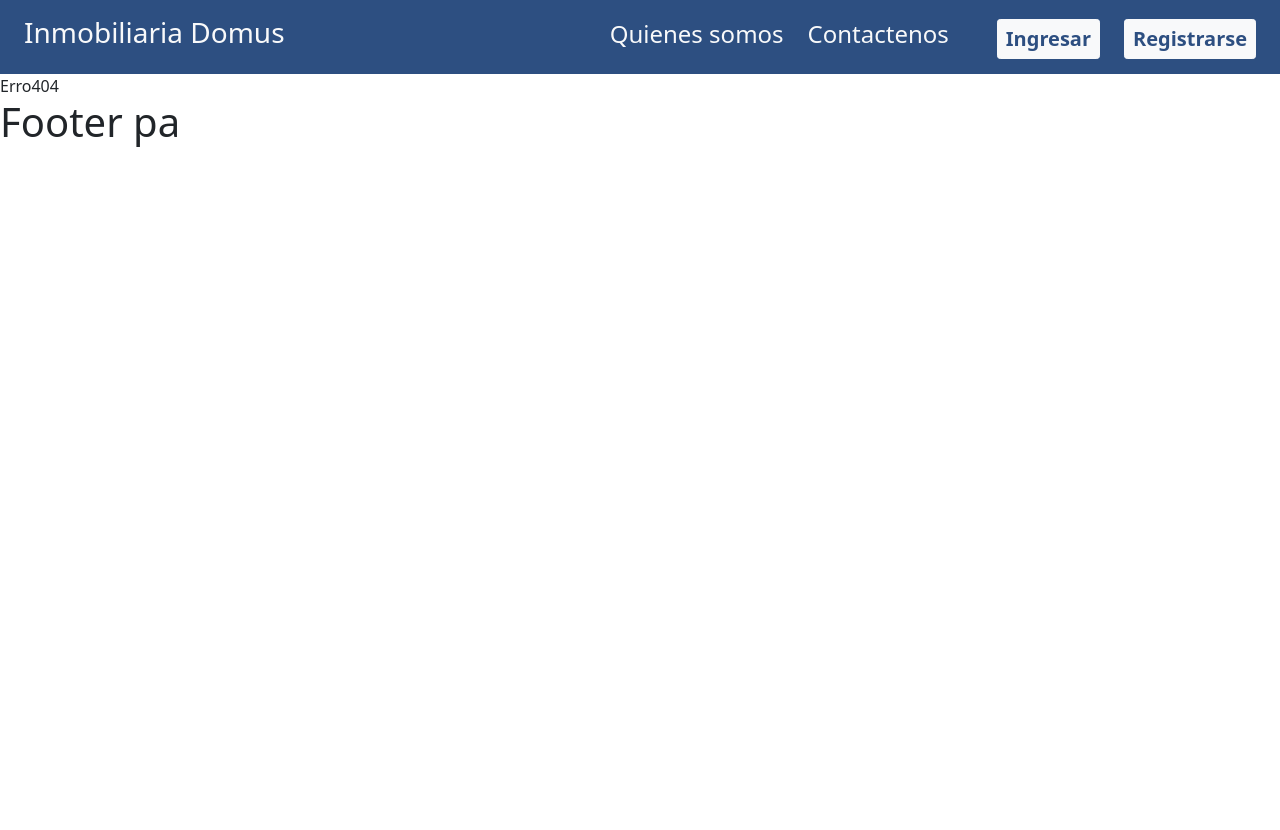
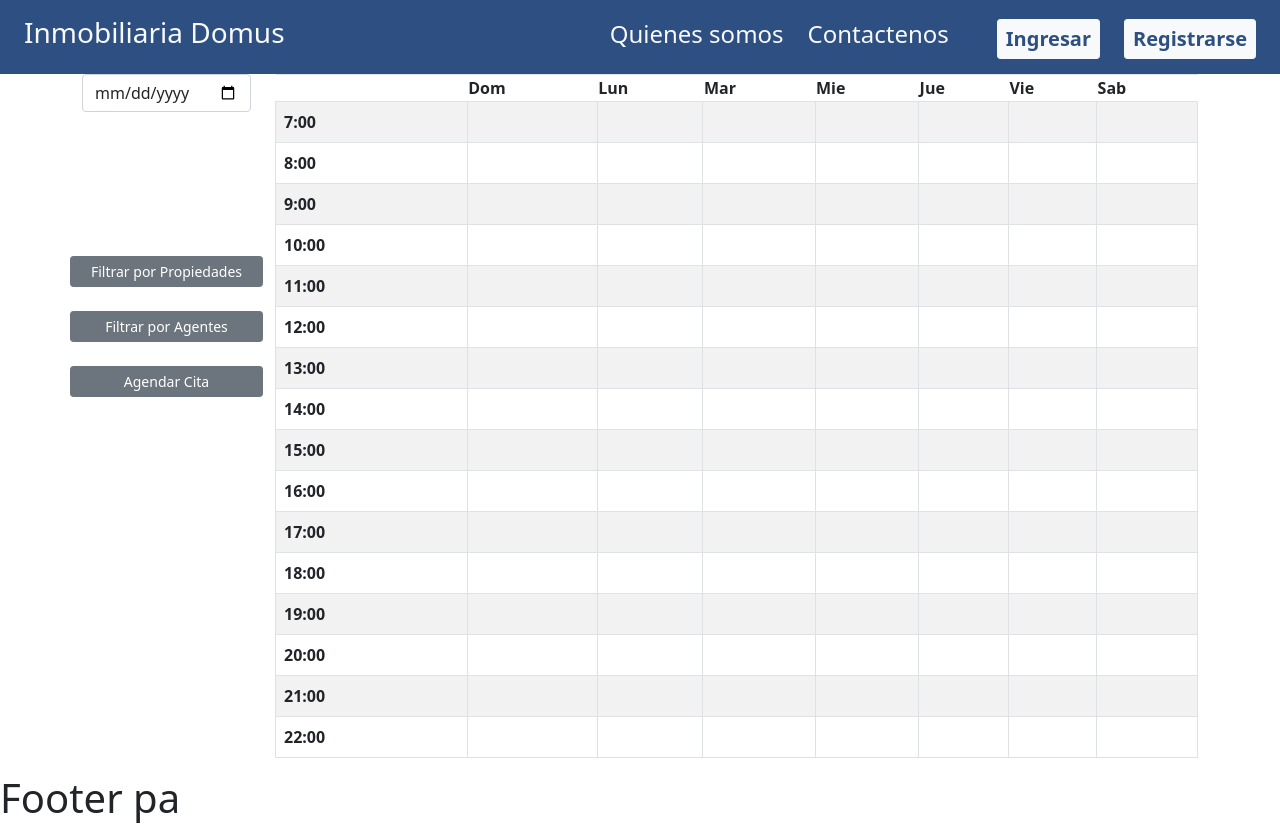
Before and after one commit to joaquindlr/DomusSystem, a React (Create React App) app: page /agenda in a window 1280 px wide. Before the commit the page ends 800 px from the top, so only its background shows below. Built offline with nearby package versions, Linux system fonts and the light colour scheme.

Commit message:
Agenda y Cita

```diff
--- a/src/App.js
+++ b/src/App.js
@@ -3,7 +3,6 @@ import { BrowserRouter as Router, Route, Switch } from "react-router-dom";
 import "bootstrap/dist/css/bootstrap.css";
 
 import routes from "./configs/routes";
-
 import "./App.css";
 
 function App() {
--- /dev/null
+++ b/src/pages/agenda.js
@@ -0,0 +1,62 @@
+import React from "react";
+
+const agenda = () => {
+  return (
+    <>
+    <div class="container">
+          <div class="row">
+              <div class="col-auto">
+                  <input type="date" className="form-control input" />
+                  <br/><br/><br/><br/><br/><br/>
+                  <div class="row">
+                  <button type="button" class="btn btn-secondary btn-sm" >Filtrar por Propiedades</button>
+                  </div>
+                  <br/>
+                  <div class="row">
+                  <button type="button" class="btn btn-secondary btn-sm">Filtrar por Agentes</button>
+                  </div>
+                  <br/>
+                  <div class="row">
+                  <button type="button" class="btn btn-secondary btn-sm">Agendar Cita</button>
+                  </div>
+              </div>
+              <div class="col">
+              <table class="table table-bordered table-striped   " >
+                 <thead>
+                 <th scope="col"></th>
+                 <th scope="col" >Dom</th>
+                  <th scope="col">Lun</th>
+                  <th scope="col">Mar</th>
+                  <th scope="col">Mie</th>
+                  <th scope="col">Jue</th>
+                  <th scope="col">Vie</th>
+                  <th scope="col">Sab</th>
+                  </thead>
+                  <tbody>
+                    <tr><th scope="row">7:00</th><td></td><td></td><td></td><td></td><td></td><td></td><td></td></tr>
+                    <tr> <th scope="row">8:00</th><td></td><td></td><td></td><td></td><td></td><td></td><td></td></tr>
+                    <tr> <th scope="row">9:00</th><td></td><td></td><td></td><td></td><td></td><td></td><td></td></tr>
+                    <tr> <th scope="row">10:00</th><td></td><td></td><td></td><td></td><td></td><td></td><td></td></tr>
+                    <tr> <th scope="row">11:00</th><td></td><td></td><td></td><td></td><td></td><td></td><td></td></tr>
+                    <tr> <th scope="row">12:00</th><td></td><td></td><td></td><td></td><td></td><td></td><td></td></tr>
+                    <tr> <th scope="row">13:00</th><td></td><td></td><td></td><td></td><td></td><td></td><td></td></tr>
+                    <tr> <th scope="row">14:00</th><td></td><td></td><td></td><td></td><td></td><td></td><td></td></tr>
+                    <tr> <th scope="row">15:00</th><td></td><td></td><td></td><td></td><td></td><td></td><td></td></tr>
+                    <tr> <th scope="row">16:00</th><td></td><td></td><td></td><td></td><td></td><td></td><td></td></tr>
+                    <tr> <th scope="row">17:00</th><td></td><td></td><td></td><td></td><td></td><td></td><td></td></tr>
+                    <tr> <th scope="row">18:00</th><td></td><td></td><td></td><td></td><td></td><td></td><td></td></tr>
+                    <tr> <th scope="row">19:00</th><td></td><td></td><td></td><td></td><td></td><td></td><td></td></tr>
+                    <tr> <th scope="row">20:00</th><td></td><td></td><td></td><td></td><td></td><td></td><td></td></tr>
+                    <tr> <th scope="row">21:00</th><td></td><td></td><td></td><td></td><td></td><td></td><td></td></tr>
+                    <tr> <th scope="row">22:00</th><td></td><td></td><td></td><td></td><td></td><td></td><td></td></tr>
+                  </tbody>
+                 </table>
+                 </div>
+
+              </div>
+              </div>
+
+    </>
+  );
+};
+export default agenda;
--- /dev/null
+++ b/src/pages/cita.js
@@ -0,0 +1,46 @@
+import React from "react";
+
+const agenda = () => {
+    return (
+      <>
+      <div class="container">
+          <div class="row">
+              <div class="col-auto">
+                    <legend for="Agregarcita" class="form-label">Agendar Cita</legend>
+                    <label for="CodCli" class="form-label">Ingresar Codigo de Cliente</label>
+                    <th><input type="text" class="form-control" id="CodCli" placeholder="Codigo de Cliente" ></input>
+                    </th>
+                    <th><button type="button" class="btn btn-secondary btn-sm">Buscar</button></th>
+<br></br>
+     <label for="CodProp" class="form-label">Ingresar Codigo de Propiedad</label>
+      <th><input type="text" class="form-control" id="CodProp" placeholder="Codigo de Propiedad" ></input>
+     </th>
+     <th><button type="button" class="btn btn-secondary btn-sm">Buscar</button></th>
+<br></br>
+      <div class="col ">
+          <th>
+              <label for="HoraIn" class="form-label">Desde</label>
+          <input type="time" class="form-control" id="HoraIn" ></input></th>
+
+          <th><label for="HoraFin" class="form-label">Hasta</label>
+          <input type="time" class="form-control" id="HoraFin"  ></input></th>
+      </div>
+<br></br>
+<div class="col ">
+          <label for="Fecha" class="form-label">Fecha</label>
+          <th><input type="Date" class="form-control" id="Fecha"  ></input></th>
+          <th><button type="button" class="btn btn-secondary btn-sm">Modificar</button></th>
+
+      </div>
+      <br></br>
+      <button type="button" class="btn btn-secondary btn-sm">Agregar turno</button>
+
+      </div>
+
+      </div>
+      </div>
+
+      </>
+      );
+    };
+export default agenda;
```
Also changed, not shown: src/configs/routes.js (+16 -0 lines), 2 other files (tests, documents, lock files or other folders).
